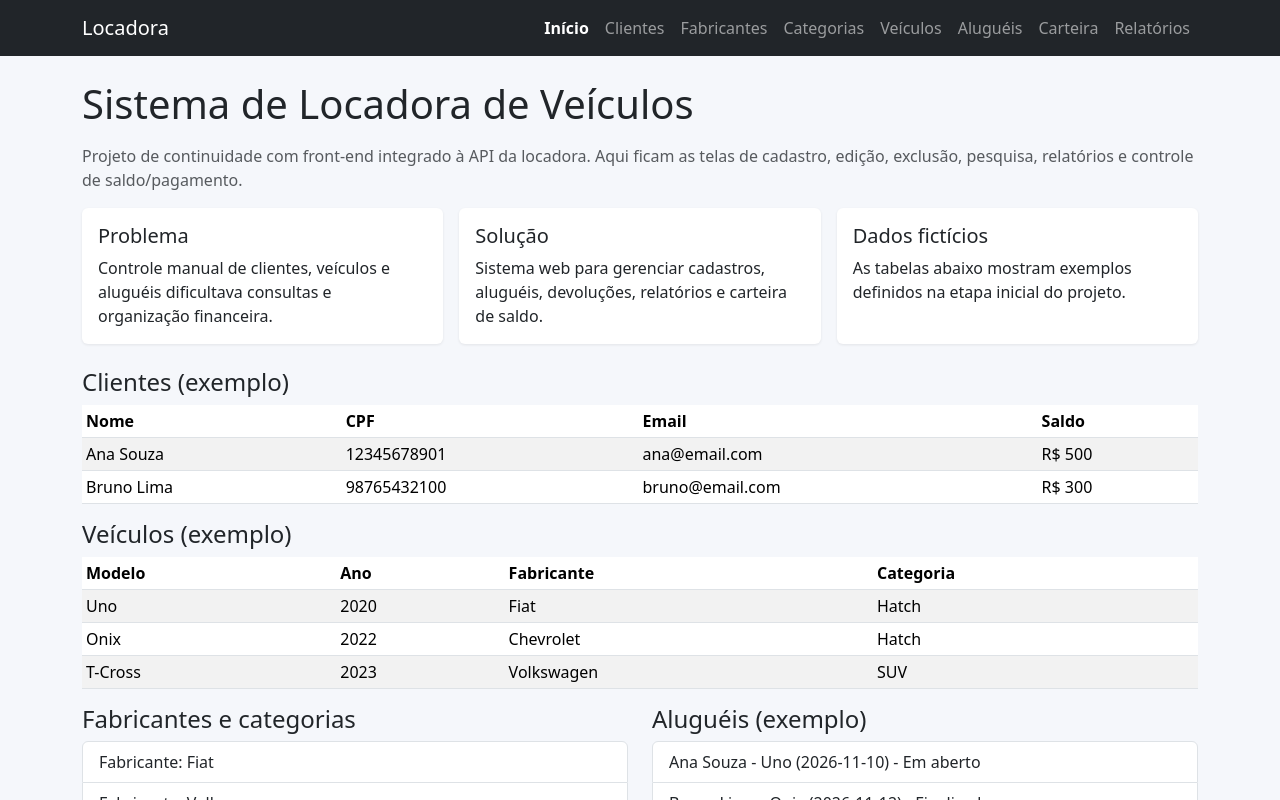
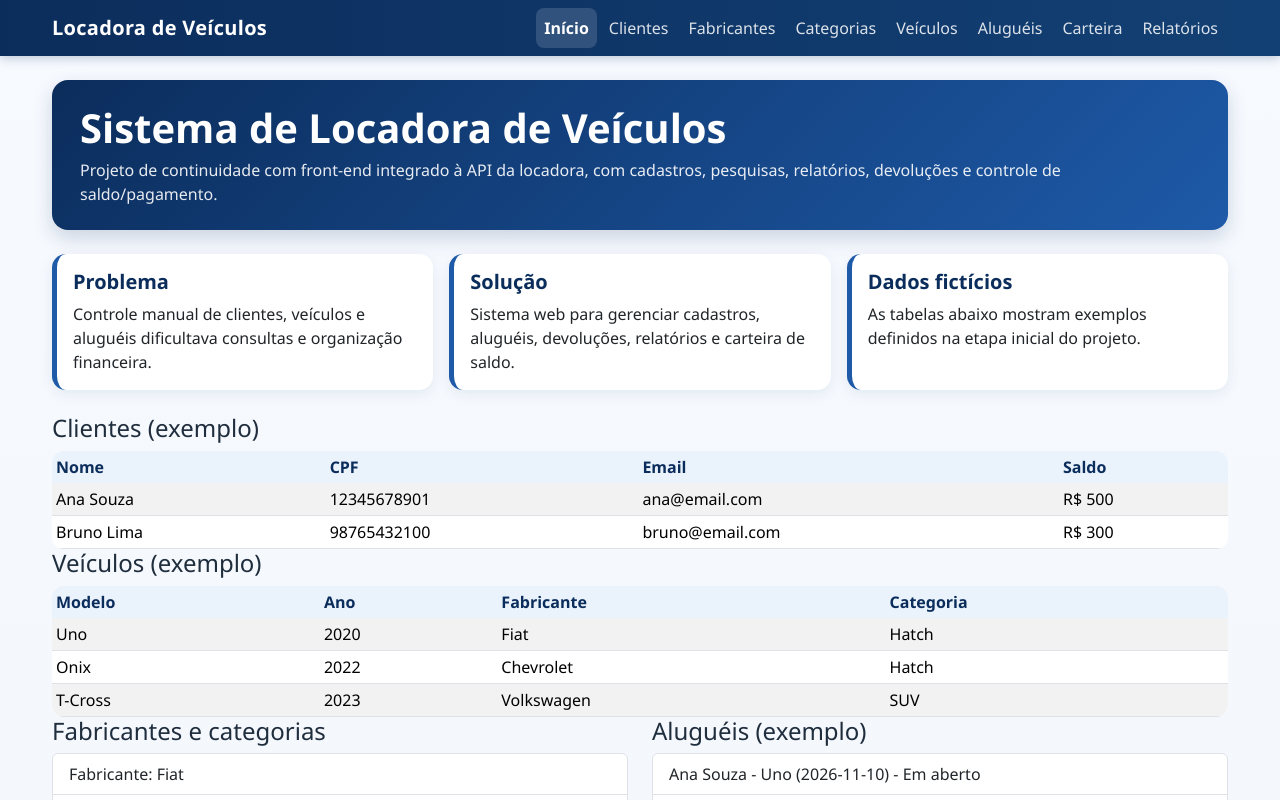
Before and after one commit to Raissa-Cecilia/Locadora, a React (Vite) app in the folder LocadoraFrontend/: page / in a window 1280 px wide. Shown: the top 800 px of the page. Built offline with nearby package versions, Linux system fonts and the light colour scheme.

Commit message:
Melhora aparencia do frontend com tema azul escuro

```diff
--- a/LocadoraFrontend/src/components/Layout.jsx
+++ b/LocadoraFrontend/src/components/Layout.jsx
@@ -3,9 +3,9 @@ import { NavLink } from "react-router-dom";
 function Layout({ children }) {
   return (
     <div>
-      <nav className="navbar navbar-expand-lg navbar-dark bg-dark">
-        <div className="container">
-          <NavLink className="navbar-brand" to="/">Locadora</NavLink>
+      <nav className="navbar navbar-expand-lg navbar-dark barra-topo">
+        <div className="container conteudo-principal">
+          <NavLink className="navbar-brand" to="/">Locadora de Veículos</NavLink>
           <button className="navbar-toggler" type="button" data-bs-toggle="collapse" data-bs-target="#menu">
             <span className="navbar-toggler-icon"></span>
           </button>
@@ -23,7 +23,10 @@ function Layout({ children }) {
           </div>
         </div>
       </nav>
-      <main className="container py-4">{children}</main>
+      <main className="container conteudo-principal py-4">{children}</main>
+      <footer className="container conteudo-principal pb-4 rodape">
+        Sistema de locadora com cadastros, aluguéis, relatórios e carteira.
+      </footer>
     </div>
   );
 }
--- a/LocadoraFrontend/src/index.css
+++ b/LocadoraFrontend/src/index.css
@@ -1,17 +1,134 @@
+:root {
+  --azul-escuro: #0b2d5c;
+  --azul-medio: #134074;
+  --azul-claro: #1e5aa8;
+  --azul-suave: #eaf2fb;
+  --texto: #1f2d3d;
+  --fundo: #f3f6fb;
+}
+
 body {
   margin: 0;
-  background-color: #f5f7fb;
+  background: linear-gradient(180deg, #f7faff 0%, var(--fundo) 100%);
+  color: var(--texto);
+  font-family: "Segoe UI", Tahoma, Geneva, Verdana, sans-serif;
 }
 
-.nav-link.active {
+.barra-topo {
+  background: linear-gradient(90deg, var(--azul-escuro), var(--azul-medio));
+  box-shadow: 0 2px 10px rgba(11, 45, 92, 0.25);
+}
+
+.barra-topo .navbar-brand {
+  font-weight: 700;
+  letter-spacing: 0.3px;
+}
+
+.barra-topo .nav-link {
+  color: rgba(255, 255, 255, 0.85);
+  border-radius: 8px;
+  margin: 0 2px;
+  padding: 8px 12px;
+}
+
+.barra-topo .nav-link:hover,
+.barra-topo .nav-link.active {
+  color: #fff;
+  background-color: rgba(255, 255, 255, 0.14);
   font-weight: 600;
+}
+
+.conteudo-principal {
+  max-width: 1200px;
+}
+
+.cabecalho-pagina {
+  background: linear-gradient(135deg, var(--azul-escuro), var(--azul-claro));
+  color: #fff;
+  border-radius: 16px;
+  padding: 24px 28px;
+  margin-bottom: 24px;
+  box-shadow: 0 8px 20px rgba(11, 45, 92, 0.18);
+}
+
+.cabecalho-pagina h1,
+.cabecalho-pagina h2 {
+  margin-bottom: 6px;
+  font-weight: 700;
+}
+
+.cabecalho-pagina p {
+  margin: 0;
+  color: rgba(255, 255, 255, 0.9);
 }
 
 .card {
   border: none;
-  box-shadow: 0 1px 3px rgba(0, 0, 0, 0.08);
+  border-radius: 14px;
+  box-shadow: 0 4px 14px rgba(19, 64, 116, 0.08);
+}
+
+.card-title {
+  color: var(--azul-escuro);
+  font-weight: 700;
 }
 
 .table {
   background-color: #fff;
+  border-radius: 12px;
+  overflow: hidden;
+  margin-bottom: 0;
 }
+
+.table thead th {
+  background-color: var(--azul-suave);
+  color: var(--azul-escuro);
+  border-bottom: none;
+  font-weight: 600;
+}
+
+.table-responsive {
+  border-radius: 12px;
+}
+
+.btn-primary {
+  background-color: var(--azul-claro);
+  border-color: var(--azul-claro);
+}
+
+.btn-primary:hover {
+  background-color: var(--azul-medio);
+  border-color: var(--azul-medio);
+}
+
+.btn-success {
+  background-color: #1f7a5a;
+  border-color: #1f7a5a;
+}
+
+.form-control,
+.form-select {
+  border-radius: 10px;
+  border-color: #d7e2f2;
+}
+
+.form-control:focus,
+.form-select:focus {
+  border-color: #8fb6e8;
+  box-shadow: 0 0 0 0.2rem rgba(30, 90, 168, 0.15);
+}
+
+.alert-info {
+  background-color: #e8f1fd;
+  border-color: #cfe0f7;
+  color: #123f79;
+}
+
+.painel-destaque {
+  border-left: 5px solid var(--azul-claro);
+}
+
+.rodape {
+  color: #5d6d82;
+  font-size: 0.9rem;
+}
--- a/LocadoraFrontend/src/pages/Alugueis.jsx
+++ b/LocadoraFrontend/src/pages/Alugueis.jsx
@@ -146,7 +146,10 @@ function Alugueis() {
 
   return (
     <div>
-      <h2 className="mb-3">Aluguéis</h2>
+      <div className="cabecalho-pagina">
+        <h2>Aluguéis</h2>
+        <p>Registro, devolução, exclusão e pesquisa de aluguéis por cliente e situação.</p>
+      </div>
 
       {mensagem && <div className="alert alert-info">{mensagem}</div>}
 
--- a/LocadoraFrontend/src/pages/Carteira.jsx
+++ b/LocadoraFrontend/src/pages/Carteira.jsx
@@ -115,7 +115,10 @@ function Carteira() {
 
   return (
     <div>
-      <h2 className="mb-3">Carteira e Pagamentos</h2>
+      <div className="cabecalho-pagina">
+        <h2>Carteira e Pagamentos</h2>
+        <p>Consulta de saldo, recarga e pagamento de aluguéis com o valor disponível.</p>
+      </div>
 
       {mensagem && <div className="alert alert-info">{mensagem}</div>}
 
--- a/LocadoraFrontend/src/pages/Categorias.jsx
+++ b/LocadoraFrontend/src/pages/Categorias.jsx
@@ -80,7 +80,10 @@ function Categorias() {
 
   return (
     <div>
-      <h2 className="mb-3">Categorias</h2>
+      <div className="cabecalho-pagina">
+        <h2>Categorias</h2>
+        <p>Cadastro, edição, exclusão e pesquisa de categorias por nome e ID.</p>
+      </div>
 
       {mensagem && <div className="alert alert-info">{mensagem}</div>}
 
--- a/LocadoraFrontend/src/pages/Clientes.jsx
+++ b/LocadoraFrontend/src/pages/Clientes.jsx
@@ -83,7 +83,10 @@ function Clientes() {
 
   return (
     <div>
-      <h2 className="mb-3">Clientes</h2>
+      <div className="cabecalho-pagina">
+        <h2>Clientes</h2>
+        <p>Cadastro, edição, exclusão e pesquisa de clientes por nome e CPF.</p>
+      </div>
 
       {mensagem && <div className="alert alert-info">{mensagem}</div>}
 
--- a/LocadoraFrontend/src/pages/Fabricantes.jsx
+++ b/LocadoraFrontend/src/pages/Fabricantes.jsx
@@ -80,7 +80,10 @@ function Fabricantes() {
 
   return (
     <div>
-      <h2 className="mb-3">Fabricantes</h2>
+      <div className="cabecalho-pagina">
+        <h2>Fabricantes</h2>
+        <p>Cadastro, edição, exclusão e pesquisa de fabricantes por nome e ID.</p>
+      </div>
 
       {mensagem && <div className="alert alert-info">{mensagem}</div>}
 
--- a/LocadoraFrontend/src/pages/Inicio.jsx
+++ b/LocadoraFrontend/src/pages/Inicio.jsx
@@ -3,15 +3,17 @@ import { alugueisExemplo, categoriasExemplo, clientesExemplo, fabricantesExemplo
 function Inicio() {
   return (
     <div>
-      <h1 className="mb-3">Sistema de Locadora de Veículos</h1>
-      <p className="text-muted">
-        Projeto de continuidade com front-end integrado à API da locadora. Aqui ficam as telas de cadastro,
-        edição, exclusão, pesquisa, relatórios e controle de saldo/pagamento.
-      </p>
+      <div className="cabecalho-pagina">
+        <h1>Sistema de Locadora de Veículos</h1>
+        <p>
+          Projeto de continuidade com front-end integrado à API da locadora, com cadastros, pesquisas,
+          relatórios, devoluções e controle de saldo/pagamento.
+        </p>
+      </div>
 
       <div className="row g-3 mb-4">
         <div className="col-md-4">
-          <div className="card h-100">
+          <div className="card h-100 painel-destaque">
             <div className="card-body">
               <h5 className="card-title">Problema</h5>
               <p className="card-text">Controle manual de clientes, veículos e aluguéis dificultava consultas e organização financeira.</p>
@@ -19,7 +21,7 @@ function Inicio() {
           </div>
         </div>
         <div className="col-md-4">
-          <div className="card h-100">
+          <div className="card h-100 painel-destaque">
             <div className="card-body">
               <h5 className="card-title">Solução</h5>
               <p className="card-text">Sistema web para gerenciar cadastros, aluguéis, devoluções, relatórios e carteira de saldo.</p>
@@ -27,7 +29,7 @@ function Inicio() {
           </div>
         </div>
         <div className="col-md-4">
-          <div className="card h-100">
+          <div className="card h-100 painel-destaque">
             <div className="card-body">
               <h5 className="card-title">Dados fictícios</h5>
               <p className="card-text">As tabelas abaixo mostram exemplos definidos na etapa inicial do projeto.</p>
--- a/LocadoraFrontend/src/pages/Relatorios.jsx
+++ b/LocadoraFrontend/src/pages/Relatorios.jsx
@@ -76,8 +76,10 @@ function Relatorios() {
 
   return (
     <div>
-      <h2 className="mb-3">Relatórios e Consultas</h2>
-      <p className="text-muted">Visualizações baseadas nas consultas do banco de dados (rotas de relatório da API).</p>
+      <div className="cabecalho-pagina">
+        <h2>Relatórios e Consultas</h2>
+        <p>Visualizações baseadas nas consultas do banco de dados (rotas de relatório da API).</p>
+      </div>
 
       {mensagem && <div className="alert alert-warning">{mensagem}</div>}
 
--- a/LocadoraFrontend/src/pages/Veiculos.jsx
+++ b/LocadoraFrontend/src/pages/Veiculos.jsx
@@ -130,7 +130,10 @@ function Veiculos() {
 
   return (
     <div>
-      <h2 className="mb-3">Veículos</h2>
+      <div className="cabecalho-pagina">
+        <h2>Veículos</h2>
+        <p>Cadastro, edição, exclusão e pesquisa de veículos por modelo e ano de fabricação.</p>
+      </div>
 
       {mensagem && <div className="alert alert-info">{mensagem}</div>}
 
```
